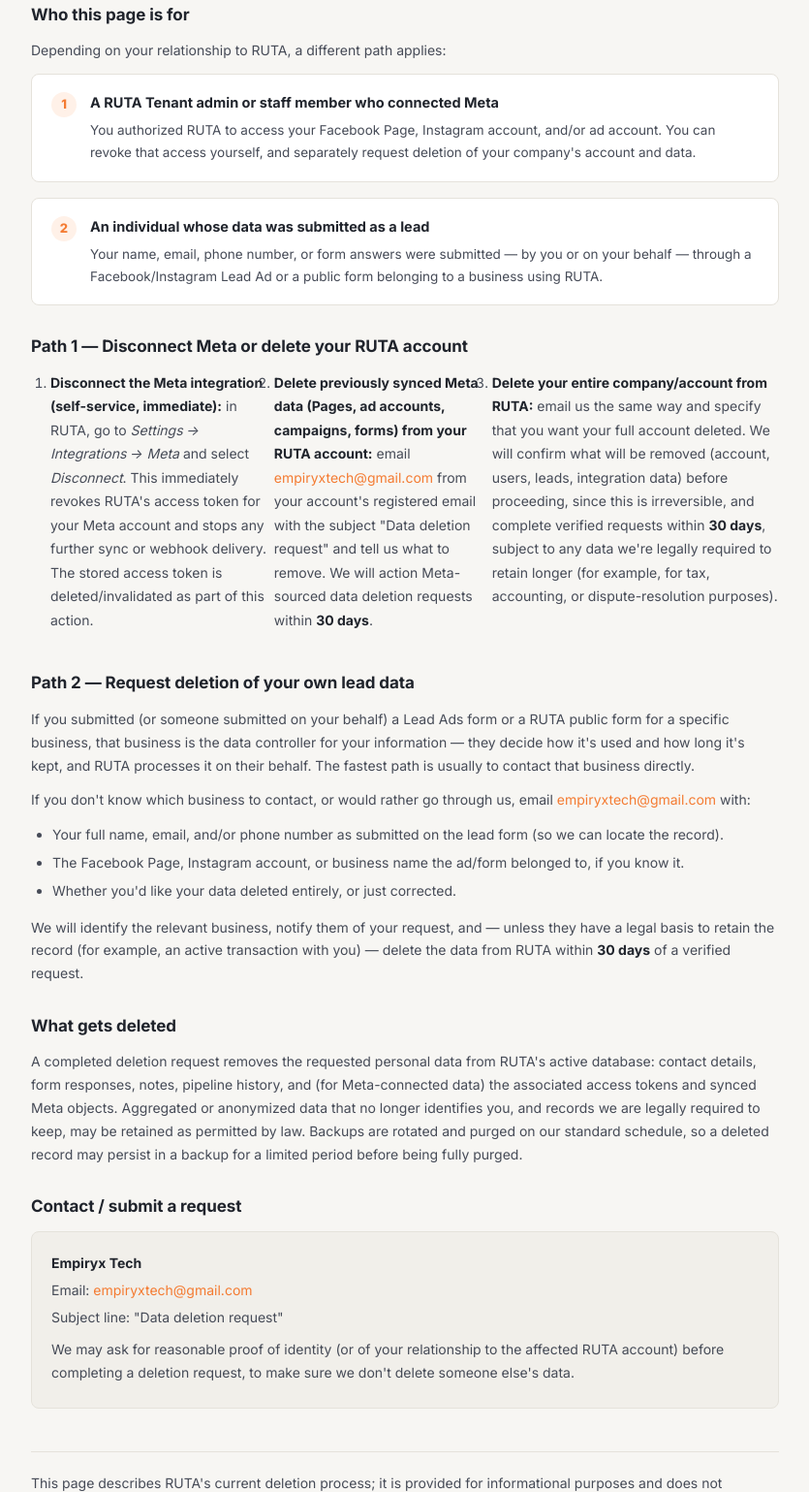
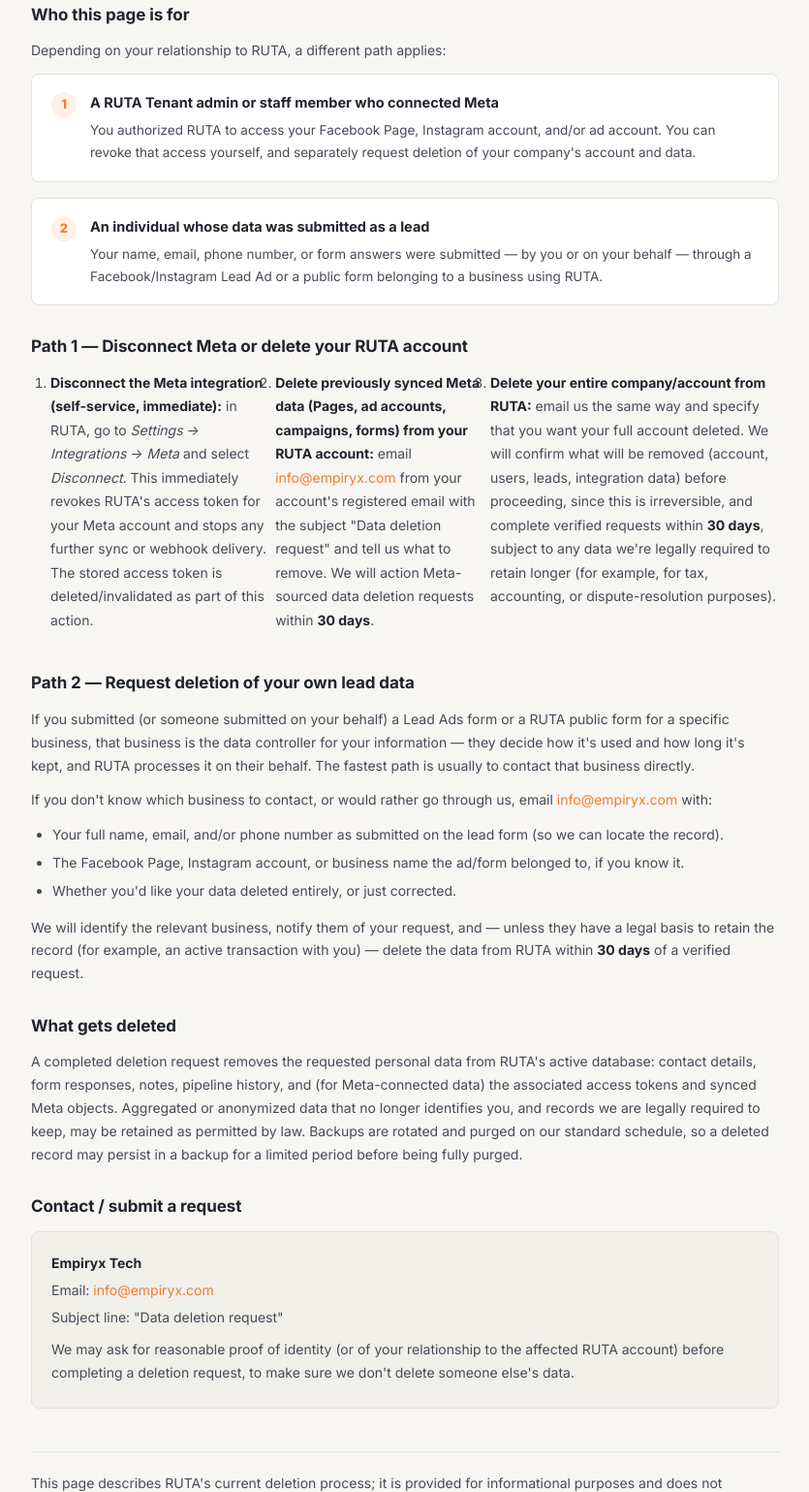
Before and after one commit to empiryxgit/empiryx_metacrm, a website: page public/data-deletion.html in a window 1280 px wide. Shown: the part 332-1871 px from the top of the page at 97% size, without its empty margins (222-1057 px from the left). Drawn offline with Linux system fonts and the light colour scheme.

Commit message:
change the email id

```diff
--- a/public/data-deletion.html
+++ b/public/data-deletion.html
@@ -110,7 +110,7 @@
       <h2>Path 1 — Disconnect Meta or delete your RUTA account</h2>
       <ol class="steps">
         <li><strong>Disconnect the Meta integration (self-service, immediate):</strong> in RUTA, go to <em>Settings → Integrations → Meta</em> and select <em>Disconnect</em>. This immediately revokes RUTA's access token for your Meta account and stops any further sync or webhook delivery. The stored access token is deleted/invalidated as part of this action.</li>
-        <li><strong>Delete previously synced Meta data (Pages, ad accounts, campaigns, forms) from your RUTA account:</strong> email <a href="mailto:empiryxtech@gmail.com">empiryxtech@gmail.com</a> from your account's registered email with the subject "Data deletion request" and tell us what to remove. We will action Meta-sourced data deletion requests within <strong>30 days</strong>.</li>
+        <li><strong>Delete previously synced Meta data (Pages, ad accounts, campaigns, forms) from your RUTA account:</strong> email <a href="mailto:info@empiryx.com">info@empiryx.com</a> from your account's registered email with the subject "Data deletion request" and tell us what to remove. We will action Meta-sourced data deletion requests within <strong>30 days</strong>.</li>
         <li><strong>Delete your entire company/account from RUTA:</strong> email us the same way and specify that you want your full account deleted. We will confirm what will be removed (account, users, leads, integration data) before proceeding, since this is irreversible, and complete verified requests within <strong>30 days</strong>, subject to any data we're legally required to retain longer (for example, for tax, accounting, or dispute-resolution purposes).</li>
       </ol>
     </section>
@@ -118,7 +118,7 @@
     <section>
       <h2>Path 2 — Request deletion of your own lead data</h2>
       <p>If you submitted (or someone submitted on your behalf) a Lead Ads form or a RUTA public form for a specific business, that business is the data controller for your information — they decide how it's used and how long it's kept, and RUTA processes it on their behalf. The fastest path is usually to contact that business directly.</p>
-      <p>If you don't know which business to contact, or would rather go through us, email <a href="mailto:empiryxtech@gmail.com">empiryxtech@gmail.com</a> with:</p>
+      <p>If you don't know which business to contact, or would rather go through us, email <a href="mailto:info@empiryx.com">info@empiryx.com</a> with:</p>
       <ul style="margin:0 0 14px; padding-left:22px;">
         <li style="font-size:14px; line-height:1.7; color:var(--text-secondary,#464B57); margin-bottom:5px;">Your full name, email, and/or phone number as submitted on the lead form (so we can locate the record).</li>
         <li style="font-size:14px; line-height:1.7; color:var(--text-secondary,#464B57); margin-bottom:5px;">The Facebook Page, Instagram account, or business name the ad/form belonged to, if you know it.</li>
@@ -136,7 +136,7 @@
       <h2>Contact / submit a request</h2>
       <div class="contact-box">
         <p><strong>Empiryx Tech</strong></p>
-        <p>Email: <a href="mailto:empiryxtech@gmail.com">empiryxtech@gmail.com</a></p>
+        <p>Email: <a href="mailto:info@empiryx.com">info@empiryx.com</a></p>
         <p>Subject line: "Data deletion request"</p>
         <p style="margin-top:10px">We may ask for reasonable proof of identity (or of your relationship to the affected RUTA account) before completing a deletion request, to make sure we don't delete someone else's data.</p>
       </div>
```
Also changed, not shown: public/index.html (+1 -1 lines), public/privacy-policy.html (+1 -1 lines).
